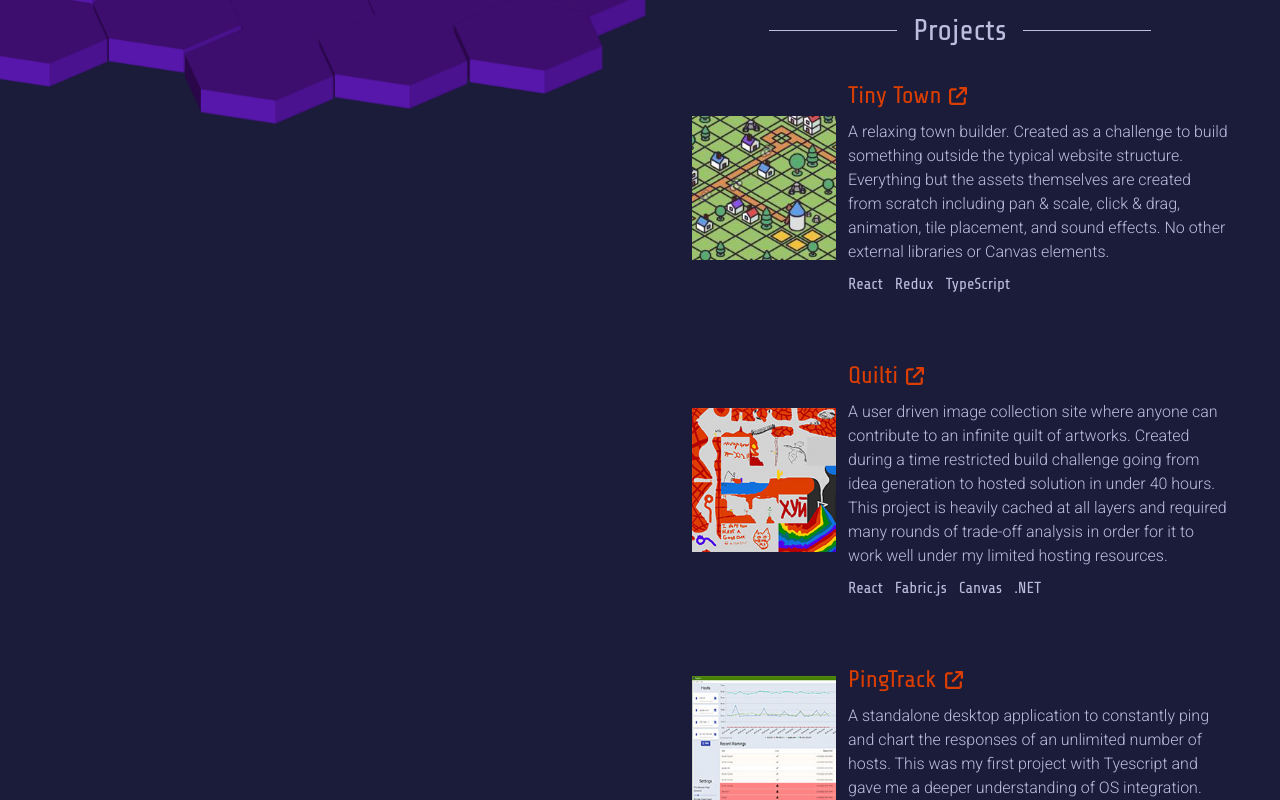
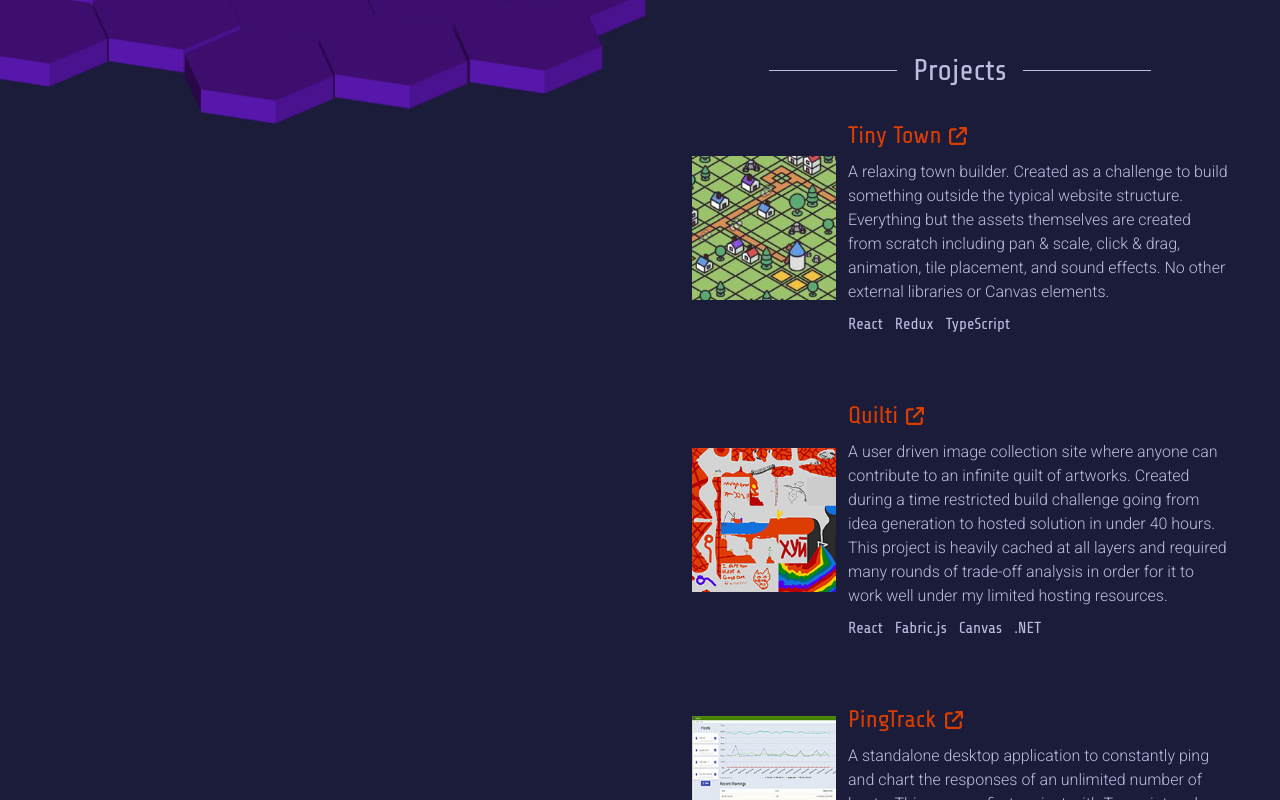
Before and after one commit to hobblyhoy/hexa-portfolio, a React (Create React App) app: page / in a window 1280 px wide. Shown: the part 760-1560 px from the top of the page. Built offline with nearby package versions, Linux system fonts and the light colour scheme.

Commit message:
Misc updates

```diff
--- a/src/features/contact/Contact.tsx
+++ b/src/features/contact/Contact.tsx
@@ -15,14 +15,14 @@
                rel="noreferrer"
                className="hover:text-primary-hover transition-colors duration-500"
             >
-               <FontAwesomeIcon icon={faLinkedin} size="8x" />
+               <FontAwesomeIcon icon={faLinkedin} size="7x" />
             </a>
             <a
                href="mailto:nrooke42@gmail.com"
                aria-label="My Email"
                className="hover:text-primary-hover transition-colors duration-500"
             >
-               <FontAwesomeIcon icon={faEnvelope} size="8x" />
+               <FontAwesomeIcon icon={faEnvelope} size="7x" />
             </a>
          </div>
       </div>
--- a/src/features/hexagons/HexagonRenderer.tsx
+++ b/src/features/hexagons/HexagonRenderer.tsx
@@ -97,7 +97,7 @@
          setCurrentRevealXLine(currentX => {
             let newX = currentX - HEXAGON_TILE_WIDTH / 4;
             if (newX < HEXAGON_WIPE_FINISH_POINT) {
-               return newX; // Stop updating if the condition is met
+               return newX;
             }
 
             // Continue calling the setTimeout until the finish point is reached
--- a/src/features/hexagons/HexagonTile.tsx
+++ b/src/features/hexagons/HexagonTile.tsx
@@ -87,7 +87,7 @@
    const imgCss = () => {
       if (!isDesktop) {
          return css`
-            opacity: 0.05;
+            opacity: 0.1;
          `;
       }
 
--- a/src/features/projects/Project.tsx
+++ b/src/features/projects/Project.tsx
@@ -6,7 +6,39 @@
 import WhiteHoverCard from '../structure/WhiteHoverCard';
 import TagsList from '../structure/Tags';
 import { FontAwesomeIcon } from '@fortawesome/react-fontawesome';
-import { generateLinks } from './ProjectUtils';
+import { generateLinks, ILink } from './ProjectUtils';
+
+interface IProps {
+   isHovered: boolean;
+   links: ILink[];
+   description: string;
+}
+// We pull DescriptionWithLinkHover into its own component because while the others
+// can be rerendered with each isHovered change (tiny perf impact- not worried)
+// this piece needs to persist in the DOM so the transition can work correctly.
+function DescriptionWithLinkHover({ isHovered, links, description }: IProps) {
+   const transOpacity = 'transition-opacity duration-500 ease-in-out';
+   const hoveredFadeIn = `opacity-${isHovered ? '100' : '0'} ${transOpacity}`;
+   const hoveredFadeOut = `opacity-${isHovered ? '0' : '100'} ${transOpacity}`;
+
+   return (
+      <div className="relative roboto-light">
+         <div className={hoveredFadeOut}>{description}</div>
+         {/* Source and site links hover overlay */}
+
+         <div className={`absolute w-full h-full top-0 flex ${hoveredFadeIn}`}>
+            {links.map(link => (
+               <ProjectLink {...link} key={link.url} />
+            ))}
+         </div>
+
+         {/* Links for screen readers */}
+         {links.map(link => (
+            <ProjectLinkMini {...link} isScreenReader={true} key={link.url} />
+         ))}
+      </div>
+   );
+}
 
 export interface IProjectProps {
    title: string;
@@ -20,10 +52,6 @@
 function Project({ title, description, image, tags, codeUrl, siteUrl }: IProjectProps) {
    const [isHovered, setIsHovered] = useState(false);
    const { isDesktop } = useBreakpoint();
-
-   const transOpacity = 'transition-opacity duration-500 ease-in-out';
-   const hoveredFadeIn = `opacity-${isHovered ? '100' : '0'} ${transOpacity}`;
-   const hoveredFadeOut = `opacity-${isHovered ? '0' : '100'} ${transOpacity}`;
 
    const links = generateLinks(codeUrl, siteUrl);
 
@@ -40,23 +68,6 @@
             </span>
          )}
       </h3>
-   );
-
-   const DescriptionWithLinkHover = () => (
-      <div className="relative roboto-light">
-         <div className={hoveredFadeOut}>{description}</div>
-         {/* Source and site links hover overlay */}
-         <div className={`absolute w-full h-full top-0 flex ${hoveredFadeIn}`}>
-            {links.map(link => (
-               <ProjectLink {...link} key={link.url} />
-            ))}
-         </div>
-
-         {/* Links for screen readers */}
-         {links.map(link => (
-            <ProjectLinkMini {...link} isScreenReader={true} key={link.url} />
-         ))}
-      </div>
    );
 
    const DescriptionMobile = () => <div className="roboto-light">{description}</div>;
@@ -85,7 +96,11 @@
                   <Title />
                </div>
                <div className="col-start-2">
-                  <DescriptionWithLinkHover />
+                  <DescriptionWithLinkHover
+                     isHovered={isHovered}
+                     links={links}
+                     description={description}
+                  />
                </div>
                <div className="col-start-2">
                   <TagsList tags={tags} />
--- a/src/features/structure/ContentFrame.tsx
+++ b/src/features/structure/ContentFrame.tsx
@@ -13,7 +13,12 @@
    const baseCss = css`
       display: flex;
       margin-left: ${isDesktop ? '50%' : 'unset'};
-      padding: ${isDesktop ? '40px' : '30px'};
+      ${isDesktop
+         ? `padding-left: 40px;
+            padding-right: 40px;
+            padding-top: 80px;
+            padding-bottom: 60px;`
+         : 'padding: 30px;'}
       justify-content: center;
       position: ${isDesktop ? 'unset' : 'relative'};
       z-index: ${isDesktop ? 0 : 2};
```
